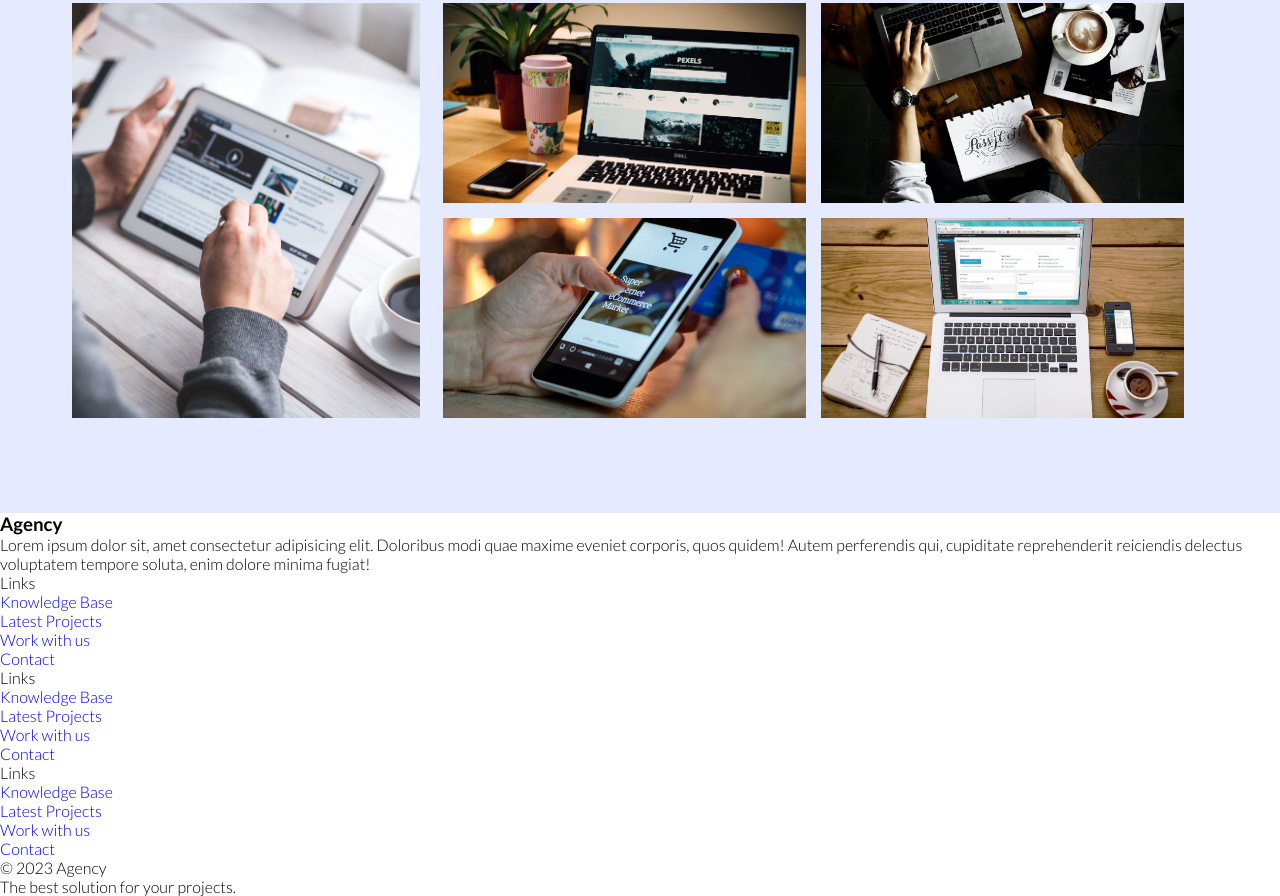
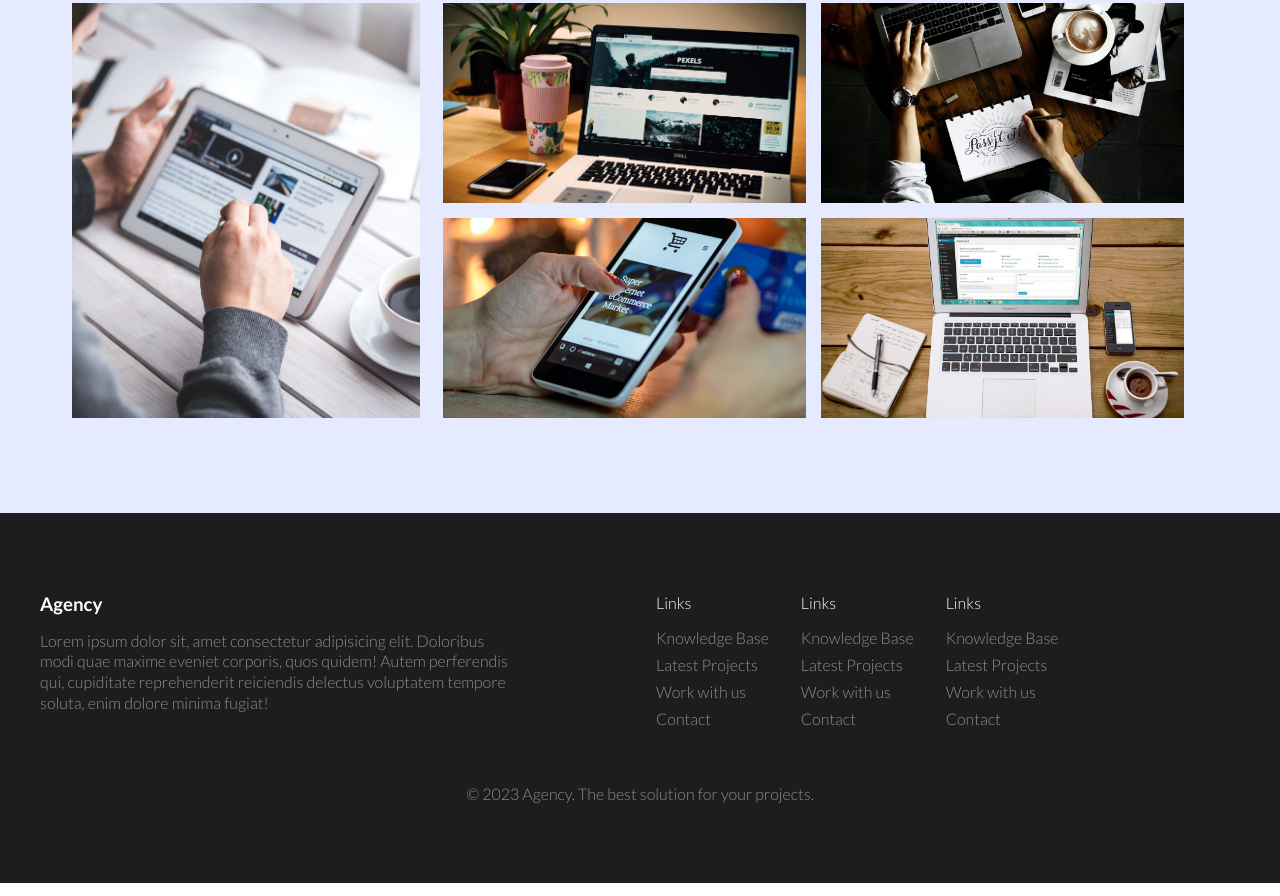
Before and after one commit to guiarf/projeto_agency, a plain HTML site: page index.html in a window 1280 px wide. Shown: the part 1851-2747 px from the top of the page. Drawn offline with Linux system fonts and the light colour scheme.

Commit message:
Finished footer feature

```diff
--- a/index.html
+++ b/index.html
@@ -73,14 +73,12 @@
     <section class="projects">
         <h2>Some of our works</h2>
         <div class="projects_list">
-
             <div id="project1" class="first-project">
                 <div class="projects_list_card-cover">
                     <p class="projects_list_card-title">Projeto 1</p>
                     <p class="projects_list_card-description">Lorem ipsum dolor sit amet consectetur adipisicing elit. Tempora blanditiis, id ducimus at tenetur, dolor ipsam culpa veritatis et magnam officiis quam aspernatur eos non nesciunt ab numquam suscipit deleniti.</p>
                 </div>
             </div>
-
             <div class="other-projects">
                 <div id="project2" class="other-projects_card">
                     <div class="projects_list_card-cover">
@@ -110,14 +108,15 @@
         </div>
     </section>
     <footer>
-        <div class="footer-container">
-            <div class="footer-desc-container">
-                <h3 class="footer-title">Agency</h3>
+        <div class="primary-footer">
+            <div class="primary-footer_about">
+                <h3 class="primary-footer_title">Agency</h3>
                 <p>Lorem ipsum dolor sit, amet consectetur adipisicing elit. Doloribus modi quae maxime eveniet corporis, quos quidem! Autem perferendis qui, cupiditate reprehenderit reiciendis delectus voluptatem tempore soluta, enim dolore minima fugiat!</p>
             </div>
-            <div class="footer-links-container">
-                <div class="footer-links-container-list">
-                    <p class="footer-title">Links</p>
+
+            <div class="primary-footer_links">
+                <div class="primary-footer_links-list">
+                    <p class="primary-footer_links-title">Links</p>
                     <ul>
                         <li><a href="#">Knowledge Base</a></li>
                         <li><a href="#">Latest Projects</a></li>
@@ -125,8 +124,8 @@
                         <li><a href="#">Contact</a></li>
                     </ul>
                 </div>
-                <div class="footer-links-container-list">
-                    <p class="footer-title">Links</p>
+                <div class="primary-footer_links-list">
+                    <p class="primary-footer_links-title">Links</p>
                     <ul>
                         <li><a href="#">Knowledge Base</a></li>
                         <li><a href="#">Latest Projects</a></li>
@@ -134,8 +133,8 @@
                         <li><a href="#">Contact</a></li>
                     </ul>
                 </div>
-                <div class="footer-links-container-list">
-                    <p class="footer-title">Links</p>
+                <div class="primary-footer_links-list">
+                    <p class="primary-footer_links-title">Links</p>
                     <ul>
                         <li><a href="#">Knowledge Base</a></li>
                         <li><a href="#">Latest Projects</a></li>
@@ -145,9 +144,8 @@
                 </div>
             </div>
         </div>
-        <div class="footer-copy-right-container">
-            <p>&copy; 2023 Agency</p>
-            <p>The best solution for your projects.</p>
+        <div class="secondary-footer">
+            <p>&copy; 2023 Agency. The best solution for your projects.</p>
         </div>
     </footer>
 </body>
--- a/sass/styles.sass
+++ b/sass/styles.sass
@@ -170,3 +170,55 @@
         &_card-description
             padding: 1rem
             font-size: .9rem
+
+// FOOTER
+footer
+    color: $white
+    padding: 5rem 2rem
+    background-color: $footer-bg
+
+    .primary-footer
+        margin: 0 auto
+        display: flex
+        flex-wrap: wrap
+        max-width: 1200px
+
+        &_about
+            p
+                width: 80%
+                line-height: 1.3
+                color: $text-color
+
+        &_about, &_links-list
+            width: 50%
+
+        &_title
+            font-weight: bold
+            margin-bottom: 1rem
+
+        &_links
+            display: flex
+
+            &-title
+                margin-bottom: 1rem
+
+            &-list
+                padding: 0 1rem
+
+                li
+                    margin-bottom: .5rem
+
+                    a
+                        color: $text-color
+                        transition: .5s
+
+                        &:hover
+                            color: $white
+
+    .secondary-footer
+        width: 100%
+        margin-top: 3rem
+
+        p
+            color: $text-color
+            text-align: center
```
Also changed, not shown: css/styles.min.css.
